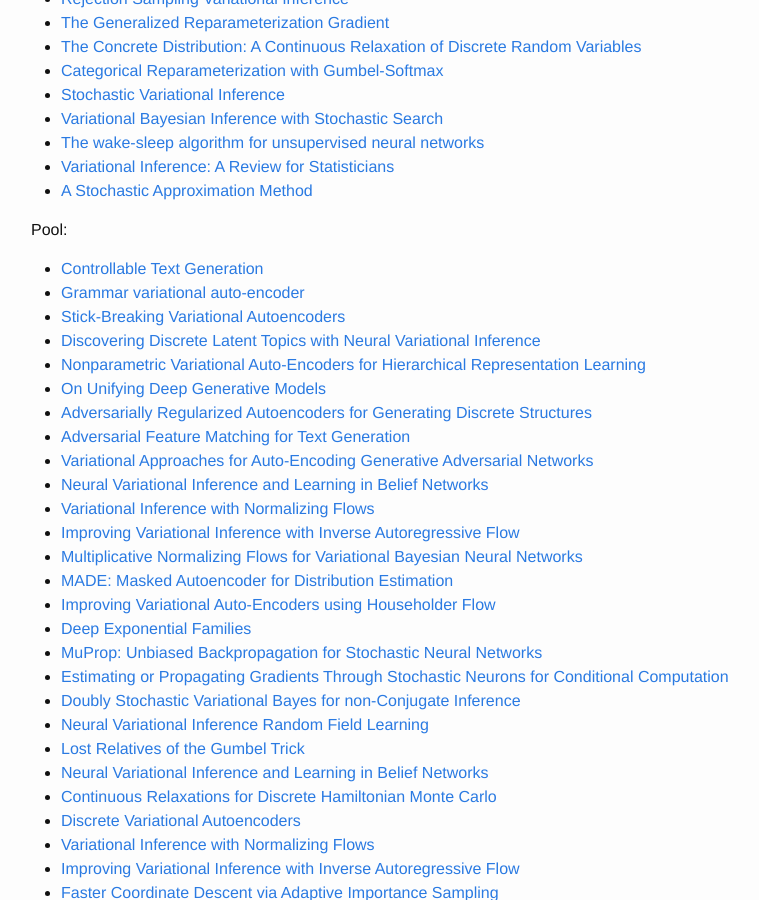
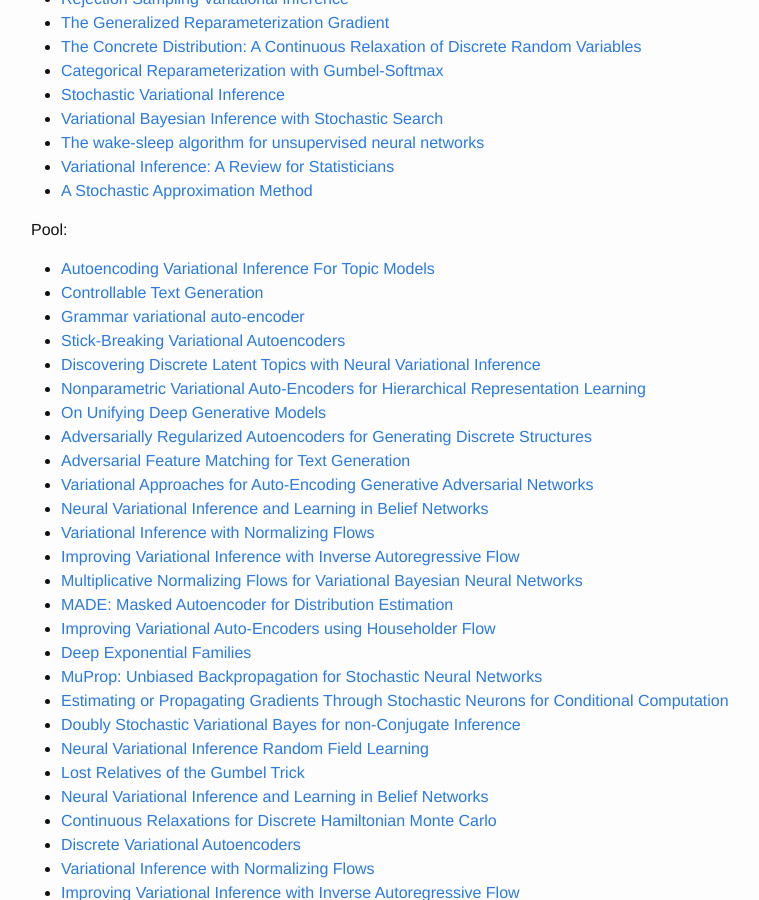
Before and after one commit to wilkeraziz/oldsite, a Jekyll site: the page built from pages/inference.markdown, in a window 1280 px wide and 900 px high, scrolled down 1387 px. Shown: the whole window, without its empty margins (239-998 px from the left). Built offline with Jekyll 4.4.1, drawn with Linux system fonts in a browser that asks for light colours.

Commit message:
VAE for topic models

```diff
--- a/pages/inference.markdown
+++ b/pages/inference.markdown
@@ -67,6 +67,7 @@ This group is interested in techniques for approximate inference in complex prob
 
 Pool:
 
+* [Autoencoding Variational Inference For Topic Models](https://arxiv.org/abs/1703.01488)
 * [Controllable Text Generation](https://arxiv.org/pdf/1703.00955.pdf)
 * [Grammar variational auto-encoder](https://arxiv.org/abs/1703.01925)
 * [Stick-Breaking Variational Autoencoders](https://arxiv.org/pdf/1605.06197.pdf)
```
